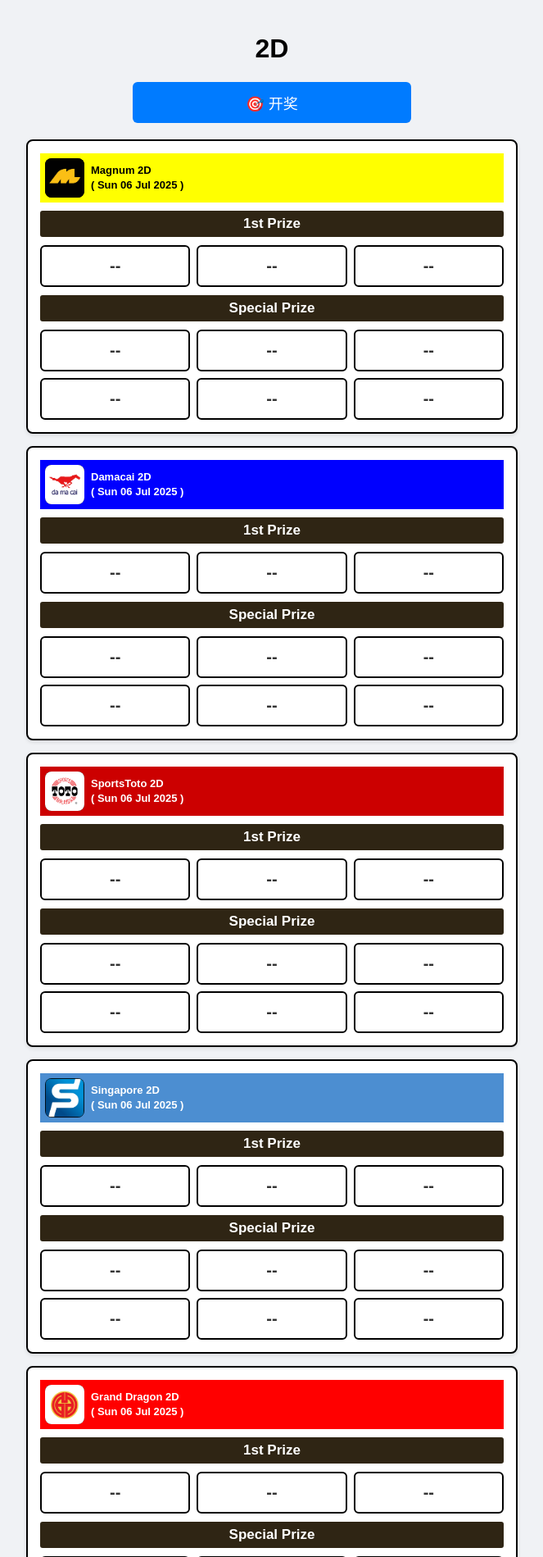
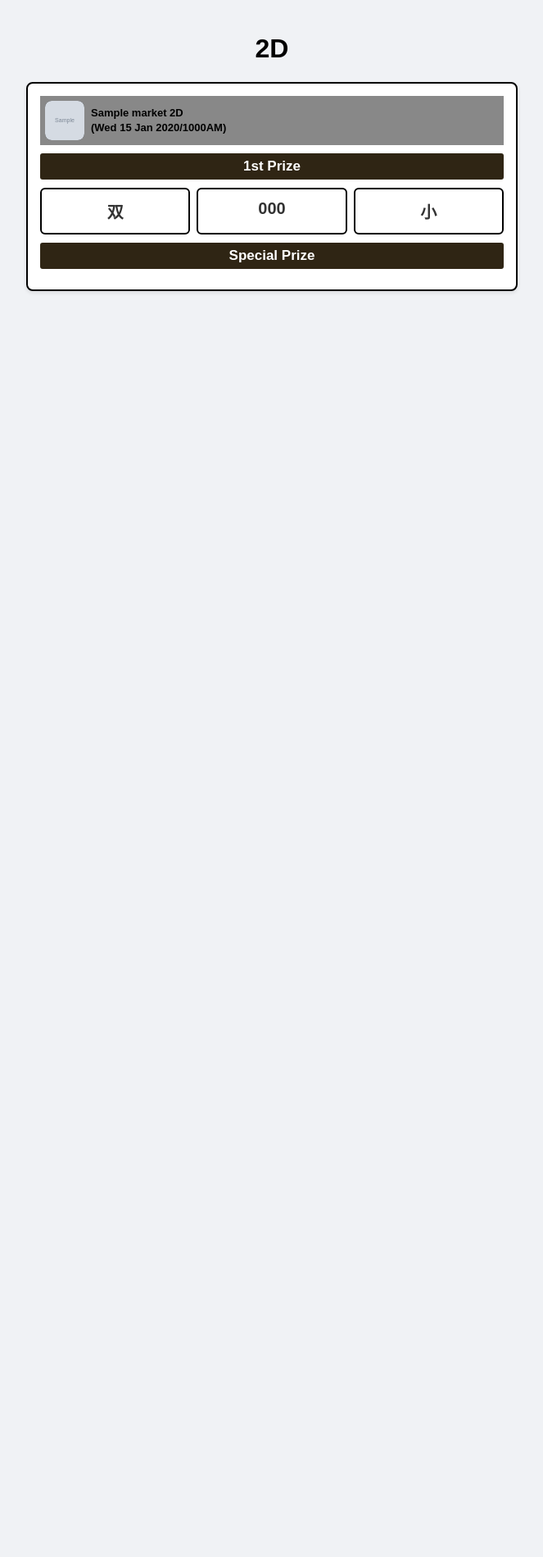
Before and after one commit to boonjun123654/2D_PAGE, a Flask app: template templates/index.html in a window 1280 px wide. Shown: the top 1899 px of the page at 82% size, without its empty margins (308-971 px from the left). After the commit the page ends 357 px from the top, so only its background shows below. Run offline with Flask 3, Linux system fonts and the light colour scheme; tables that the repository leaves empty hold one stand-in row (values such as "Sample post"); the template is opened without the code that fills it: values that come from a table or form of the project are taken from there, most other values are stand-ins (such as "Sample title", 1, 10 or a date in 2020); grey boxes marked "Sample" are stand-in pictures; some libraries are stand-ins or nearby versions.

Commit message:
Update index.html

```diff
--- a/templates/index.html
+++ b/templates/index.html
@@ -9,107 +9,45 @@
 <body>
 <div class="container">
   <h1>2D</h1>
-  <a href="javascript:void(0)" onclick="startDraw()" class="draw-button">🎯 开奖</a>
+  <div class="market-area">
+    {% for result in results %}
+      {% set draw_time = result.draw_time.strftime('%a %d %b %Y/%H%M%p') %}
+      {% set specials = result.special_numbers.split(',') %}
+      {% for market in markets %}
+        {% set head = result.head_number %}
+        {% set odd_even = '单' if int(head) % 2 == 1 else '双' %}
+        {% set big_small = '大' if int(head) >= 50 else '小' %}
 
-  <div class="market-area" id="draw-area"></div>
+        {% set text_color = 'white' if market.code in ['P','T','S','H','B','K','W'] else 'black' %}
+
+        <div class="draw-box" id="draw-box-{{ market.code }}">
+          <div class="market-header" style="background-color: {{ market.color }}; color: {{ text_color }}">
+            <img src="/static/{{ market.logo }}" alt="{{ market.name }}" class="market-logo">
+            <div class="market-title">
+              <div><strong>{{ market.name }} 2D</strong></div>
+              <div>({{ draw_time }})</div>
+            </div>
           </div>
 
-<script>
-const today = new Date();
-const dateStr = today.toLocaleDateString('en-GB', {
-  weekday: 'short', day: '2-digit', month: 'short', year: 'numeric'
-}).replace(',', '');
+          <div class="section-title">1st Prize</div>
+          <div class="result-table">
+            <div class="result-box">{{ odd_even }}</div>
+            <div class="result-box">{{ head }}</div>
+            <div class="result-box">{{ big_small }}</div>
+          </div>
 
-const markets = [
-  { code: 'M', name: 'Magnum', color: '#ffff00', logo: 'magnum.png' },
-  { code: 'P', name: 'Damacai', color: '#0000ff', logo: 'damacai.png' },
-  { code: 'T', name: 'SportsToto', color: '#cc0000', logo: 'toto.png' },
-  { code: 'S', name: 'Singapore', color: '#4c8ed1', logo: 'singapore.png' },
-  { code: 'H', name: 'Grand Dragon', color: '#ff0000', logo: 'grand_dragon.png' },
-  { code: 'E', name: '9 Lotto', color: '#ffa500', logo: '9lotto.png' },
-  { code: 'B', name: 'Sabah', color: '#e51d20', logo: 'sabah.png' },
-  { code: 'K', name: 'Sandakan', color: '#008835', logo: 'sandakan.png' },
-  { code: 'W', name: 'Sarawak', color: '#00540e', logo: 'sarawak.png' }
-];
-
-window.onload = () => {
-  const container = document.getElementById('draw-area');
-
-  const whiteTextMarkets = ['P', 'T', 'S', 'H', 'B', 'K', 'W'];  // 白字市场
-
-  markets.forEach(market => {
-    const textColor = whiteTextMarkets.includes(market.code) ? 'white' : 'black';
-
-    const box = document.createElement('div');
-    box.className = 'draw-box';
-    box.id = `draw-box-${market.code}`;
-    box.innerHTML = `
-      <div class="market-header" style="background-color: ${market.color}; color: ${textColor};">
-        <img src="/static/${market.logo}" alt="${market.name}" class="market-logo">
-        <div class="market-title">
-          <div><strong>${market.name} 2D</strong></div>
-          <div>( ${dateStr} )</div>
+          <div class="section-title">Special Prize</div>
+          <div class="result-table" style="grid-template-columns: repeat(3, 1fr);">
+            {% for sp in specials %}
+              {% if sp != head %}
+                <div class="result-box">{{ sp }}</div>
+              {% endif %}
+            {% endfor %}
           </div>
         </div>
-      <div class="section-title">1st Prize</div>
-      <div class="result-table">
-        <div class="result-box blank" id="odd-even-${market.code}">--</div>
-        <div class="result-box blank" id="head-${market.code}">--</div>
-        <div class="result-box blank" id="big-small-${market.code}">--</div>
+      {% endfor %}
+    {% endfor %}
   </div>
-      <div class="section-title">Special Prize</div>
-      <div class="result-table" style="grid-template-columns: repeat(3, 1fr);" id="special-${market.code}">
-        ${Array.from({length: 6}).map((_, i) => `<div class="result-box blank" id="special-${market.code}-${i}">--</div>`).join('')}
 </div>
-    `;
-    container.appendChild(box);
-  });
-};
-
-function startDraw() {
-  markets.forEach(market => {
-    fetch('/draw')
-      .then(res => res.json())
-      .then(data => {
-        const nums = data.special.slice();
-        let i = 0;
-
-        const interval = setInterval(() => {
-          if (i < nums.length) {
-            const el = document.getElementById(`special-${market.code}-${i}`);
-            el.textContent = nums[i];
-            el.classList.remove('blank');
-            i++;
-          } else {
-            clearInterval(interval);
-            setTimeout(() => {
-              const chosen = parseInt(nums[Math.floor(Math.random() * nums.length)]);
-              const headBox = document.getElementById(`head-${market.code}`);
-              headBox.textContent = chosen.toString().padStart(2, '0');
-              headBox.classList.remove('blank');
-
-              const oddEven = document.getElementById(`odd-even-${market.code}`);
-              oddEven.textContent = chosen % 2 === 0 ? '双' : '单';
-              oddEven.classList.remove('blank');
-
-              const bigSmall = document.getElementById(`big-small-${market.code}`);
-              bigSmall.textContent = chosen >= 50 ? '大' : '小';
-              bigSmall.classList.remove('blank');
-
-              for (let j = 0; j < 6; j++) {
-                const s = document.getElementById(`special-${market.code}-${j}`);
-                if (s.textContent === chosen.toString().padStart(2, '0')) {
-                  s.textContent = '--';
-                  s.classList.add('blank');
-                  break;
-                }
-              }
-            }, 10000);  // 头奖逻辑延迟
-          }
-        }, 5000);  // 每颗 special 奖号出现间隔
-      });
-  });
-}
-</script>
 </body>
 </html>
```
Lines whose indentation alone changed are shown as unchanged.
